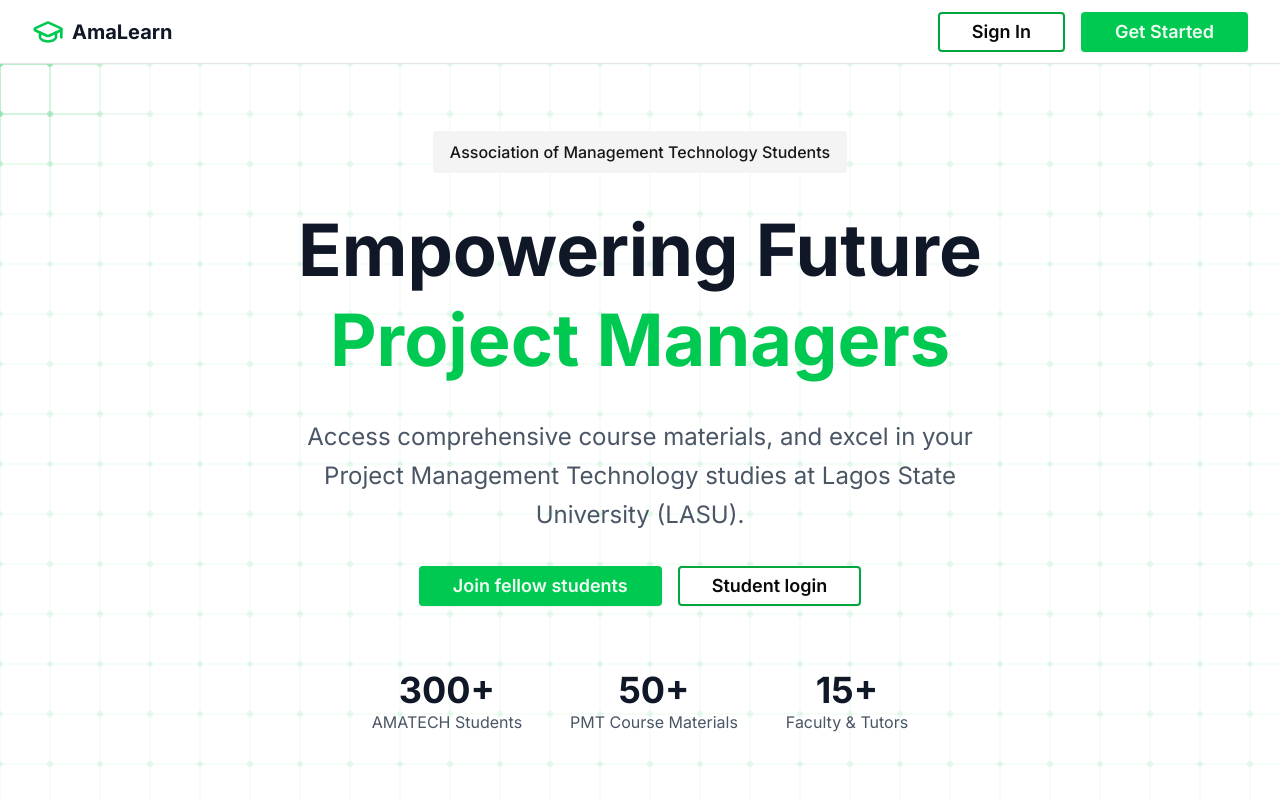
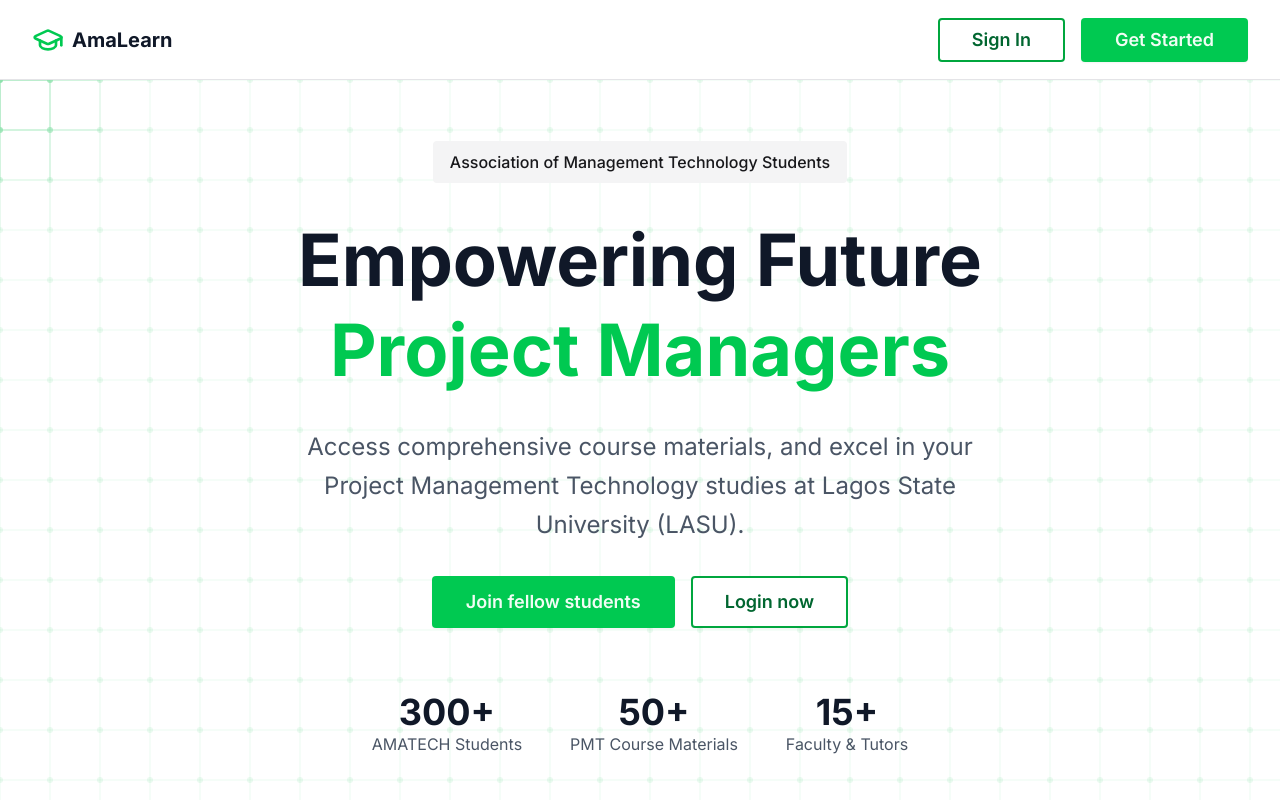
Before and after one commit to NureniJamiu/amatech-learning-hub, a Next.js app: page / in a window 1280 px wide. Shown: the top 800 px of the page. Built offline with nearby package versions, Linux system fonts and the light colour scheme; no server answers.

Commit message:
style: optimize buttons for visual appeal

```diff
--- a/src/app/page.tsx
+++ b/src/app/page.tsx
@@ -85,7 +85,7 @@
         <div className="min-h-screen bg-white">
             {/* Navigation */}
             <motion.nav
-                className="border-b bg-white/95 backdrop-blur supports-[backdrop-filter]:bg-white/60 sticky top-0 z-50 h-16"
+                className="border-b bg-white/95 backdrop-blur supports-[backdrop-filter]:bg-white/60 sticky top-0 z-50 h-20"
                 initial={{ y: -100 }}
                 animate={{ y: 0 }}
                 transition={{ duration: 0.6, ease: "easeOut" }}
@@ -119,7 +119,7 @@
                                         <Link href="/dashboard">
                                             <AnimatedButton
                                                 size="lg"
-                                                className="px-8 py-3 text-lg"
+                                                className="px-8 py-5 text-lg"
                                             >
                                                 Go to Dashboard
                                             </AnimatedButton>
@@ -130,7 +130,7 @@
                                                 <AnimatedButton
                                                     variant="ghost"
                                                     size="lg"
-                                                    className="px-8 py-3 text-lg"
+                                                    className="text-green-800 px-8 py-5 text-lg"
                                                 >
                                                     Sign In
                                                 </AnimatedButton>
@@ -138,7 +138,7 @@
                                             <Link href="/signup">
                                                 <AnimatedButton
                                                     size="lg"
-                                                    className="px-8 py-3 text-lg"
+                                                    className="px-8 py-5 text-lg"
                                                 >
                                                     Get Started
                                                 </AnimatedButton>
@@ -207,7 +207,7 @@
                                         >
                                             <AnimatedButton
                                                 size="lg"
-                                                className="text-lg px-8 py-3 w-full sm:w-auto inline-flex items-center justify-center"
+                                                className="text-lg px-8 py-6 w-full sm:w-auto inline-flex items-center justify-center"
                                             >
                                                 Go to Dashboard
                                             </AnimatedButton>
@@ -220,7 +220,7 @@
                                             >
                                                 <AnimatedButton
                                                     size="lg"
-                                                    className="text-lg px-8 py-3 w-full sm:w-auto inline-flex items-center justify-center"
+                                                    className="text-lg px-8 py-6 w-full sm:w-auto inline-flex items-center justify-center"
                                                 >
                                                     Join fellow students
                                                 </AnimatedButton>
@@ -232,9 +232,9 @@
                                                 <AnimatedButton
                                                     variant="outline"
                                                     size="lg"
-                                                    className="text-lg px-8 py-3 w-full sm:w-auto inline-flex items-center justify-center"
+                                                    className="text-green-800 text-lg px-8 py-6 w-full sm:w-auto inline-flex items-center justify-center"
                                                 >
-                                                    Student login
+                                                    Login now
                                                 </AnimatedButton>
                                             </Link>
                                         </>
@@ -731,7 +731,7 @@
                                         >
                                             <AnimatedButton
                                                 size="lg"
-                                                className="text-lg px-8 py-3 w-full sm:w-auto inline-flex items-center justify-center"
+                                                className="text-lg px-8 py-6 w-full sm:w-auto inline-flex items-center justify-center"
                                             >
                                                 Go to Dashboard
                                             </AnimatedButton>
@@ -744,9 +744,9 @@
                                             >
                                                 <AnimatedButton
                                                     size="lg"
-                                                    className="text-lg px-8 py-3 w-full sm:w-auto inline-flex items-center justify-center"
+                                                    className="text-lg px-8 py-6 w-full sm:w-auto inline-flex items-center justify-center"
                                                 >
-                                                    Join AMATECH Hub Now
+                                                    Join fellow students
                                                 </AnimatedButton>
                                             </Link>
                                             <Link
@@ -756,9 +756,9 @@
                                                 <AnimatedButton
                                                     size="lg"
                                                     variant="outline"
-                                                    className="text-lg px-8 py-3 w-full sm:w-auto inline-flex items-center justify-center"
+                                                    className="text-green-800 text-lg px-8 py-6 w-full sm:w-auto inline-flex items-center justify-center"
                                                 >
-                                                    Student Login
+                                                    Login now
                                                 </AnimatedButton>
                                             </Link>
                                         </>
```
